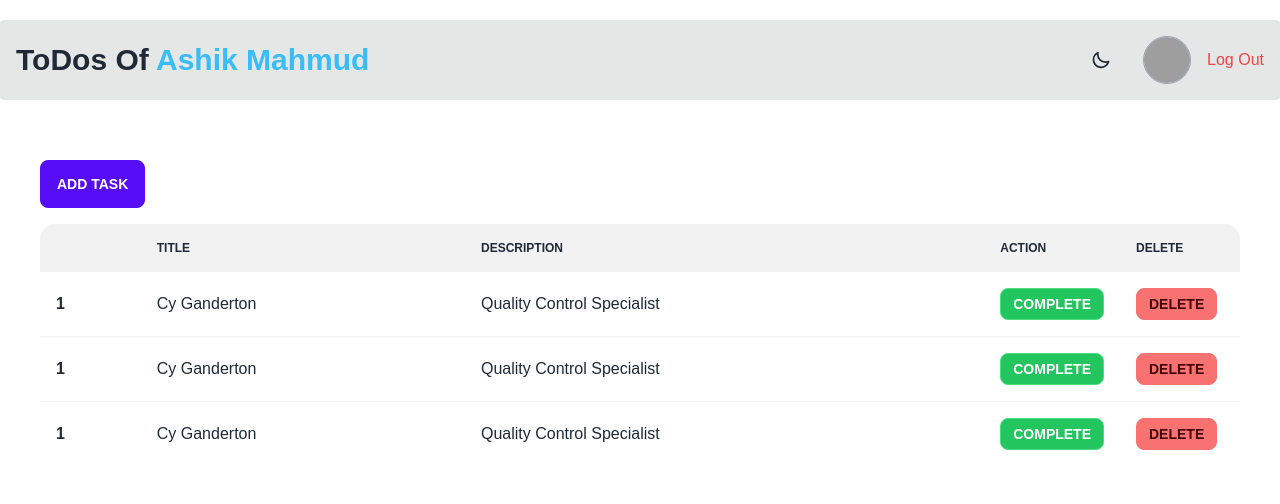
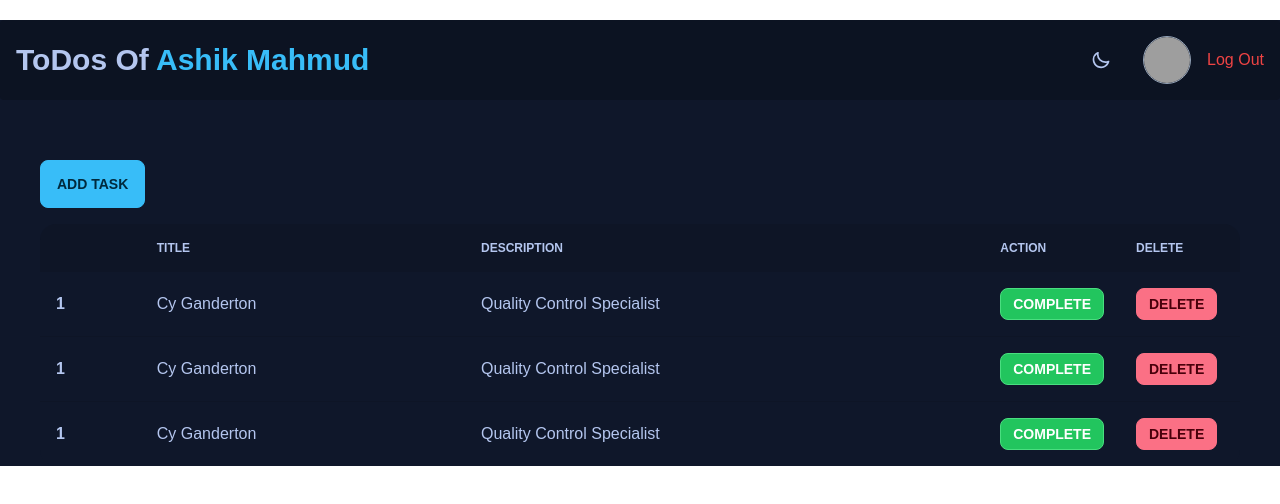
Before and after one commit to TEMPLAR-007/ToDo-App, a React (Create React App) app: page / in a window 1280 px wide. Shown: the top 504 px of the page. Built offline with nearby package versions, Linux system fonts and the light colour scheme; grey boxes are pictures that could not be loaded.

Commit message:
added login option and optimze code

```diff
--- a/src/App.js
+++ b/src/App.js
@@ -3,19 +3,18 @@ import Login from "./Pages/Login/Login";
 import ToDos from "./Pages/ToDos/ToDos";
 
 function App() {
+
   return (
-    <>
-      <Routes>
-          {/* normal routes  */}
-          <Route path="/login" element={<Login />}/>
+    <section data-theme="night" className="bg-base-100">
+        <Routes>
+            {/* normal routes  */}
+            <Route path="/login" element={<Login />}/>
+            {/* Protected Route  */}
+            {/* <Route path="/" element={<RequireAuth><ToDos /></RequireAuth>}/> */}
+            <Route path="/" element={<ToDos  />}/>
+        </Routes>
 
-          {/* Protected Route  */}
-          {/* <Route path="/" element={<RequireAuth><ToDos /></RequireAuth>}/> */}
-          <Route path="/" element={<ToDos />}/>
-
-
-      </Routes>
-    </>
+    </section>
   );
 }
 
--- a/src/Pages/ToDos/ToDos.jsx
+++ b/src/Pages/ToDos/ToDos.jsx
@@ -1,10 +1,14 @@
-import React from "react";
+import React, { useState } from "react";
 import TodoBox from "./TodoBox/TodoBox";
 import TodoTable from "./TodoTable/TodoTable";
 
 const ToDos = () => {
+  const [theme, setTheme] = useState(false);
+  const themeToggle = () => {
+    setTheme((prevState) => !prevState);
+  };
   return (
-    <section>
+    <section data-theme={theme ? "light" : "night"}>
       <div className="container mx-auto">
         <div className="todo-header flex justify-between my-5 p-4 rounded bg-base-300 items-center">
           <h2 className="text-3xl font-semibold">
@@ -12,7 +16,7 @@ const ToDos = () => {
           </h2>
           <div className="user-info flex items-center gap-4">
             <label className="swap swap-rotate mx-4">
-              <input type="checkbox" />
+              <input type="checkbox" onClick={themeToggle} />
 
               <svg
                 className="swap-on fill-current w-5 h-5"
--- a/tailwind.config.js
+++ b/tailwind.config.js
@@ -2,18 +2,10 @@ module.exports = {
     content: [
       "./src/**/*.{js,jsx,ts,tsx}",
     ],
-    theme: {
-      extend: {},
-    },
+
     plugins: [require("daisyui")],
     daisyui: {
-        styled: true,
         themes: ["light","night"],
-        base: true,
-        utils: true,
-        logs: true,
-        rtl: false,
-        prefix: "",
-        darkTheme: "night",
+        darkTheme: "night"
       },
   }
```
